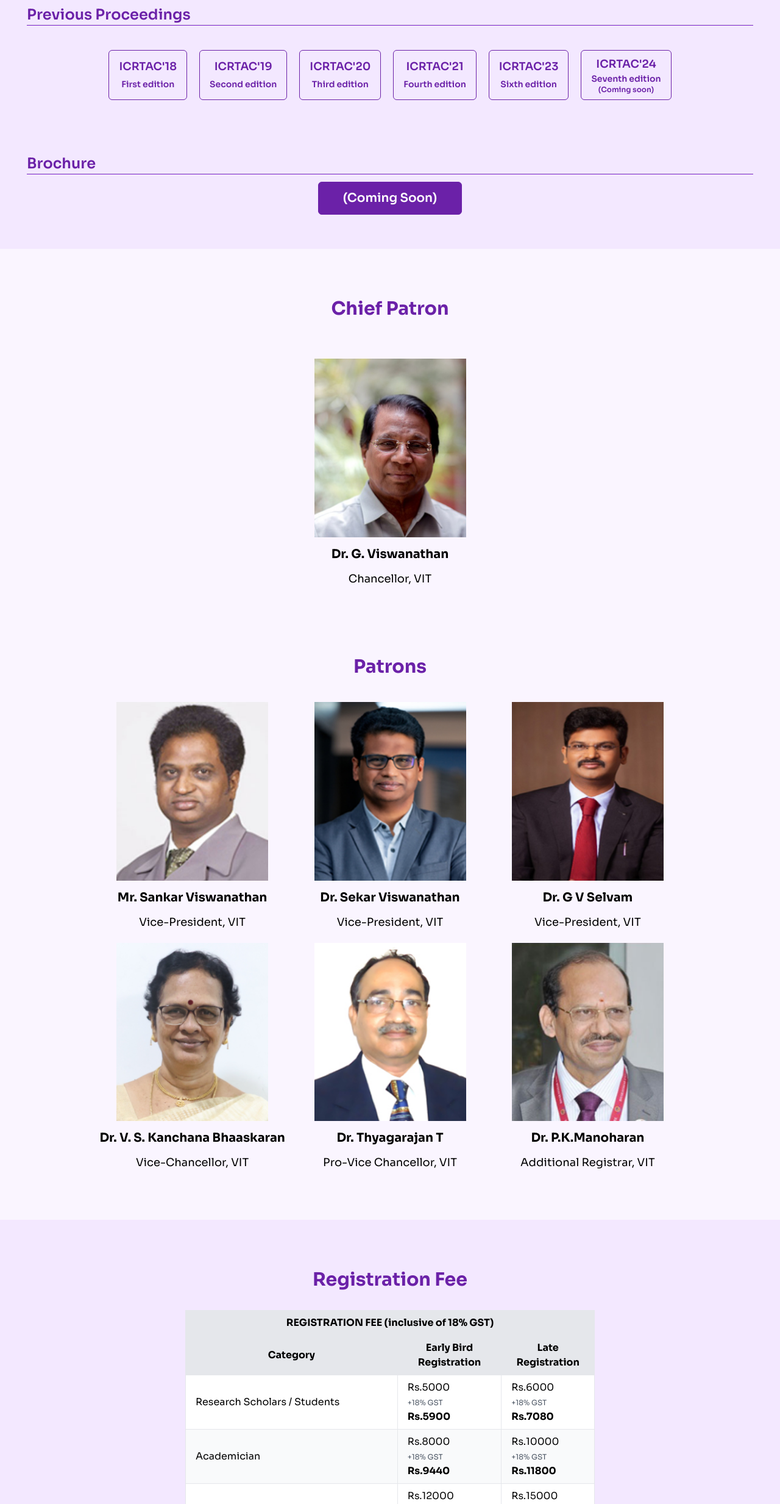
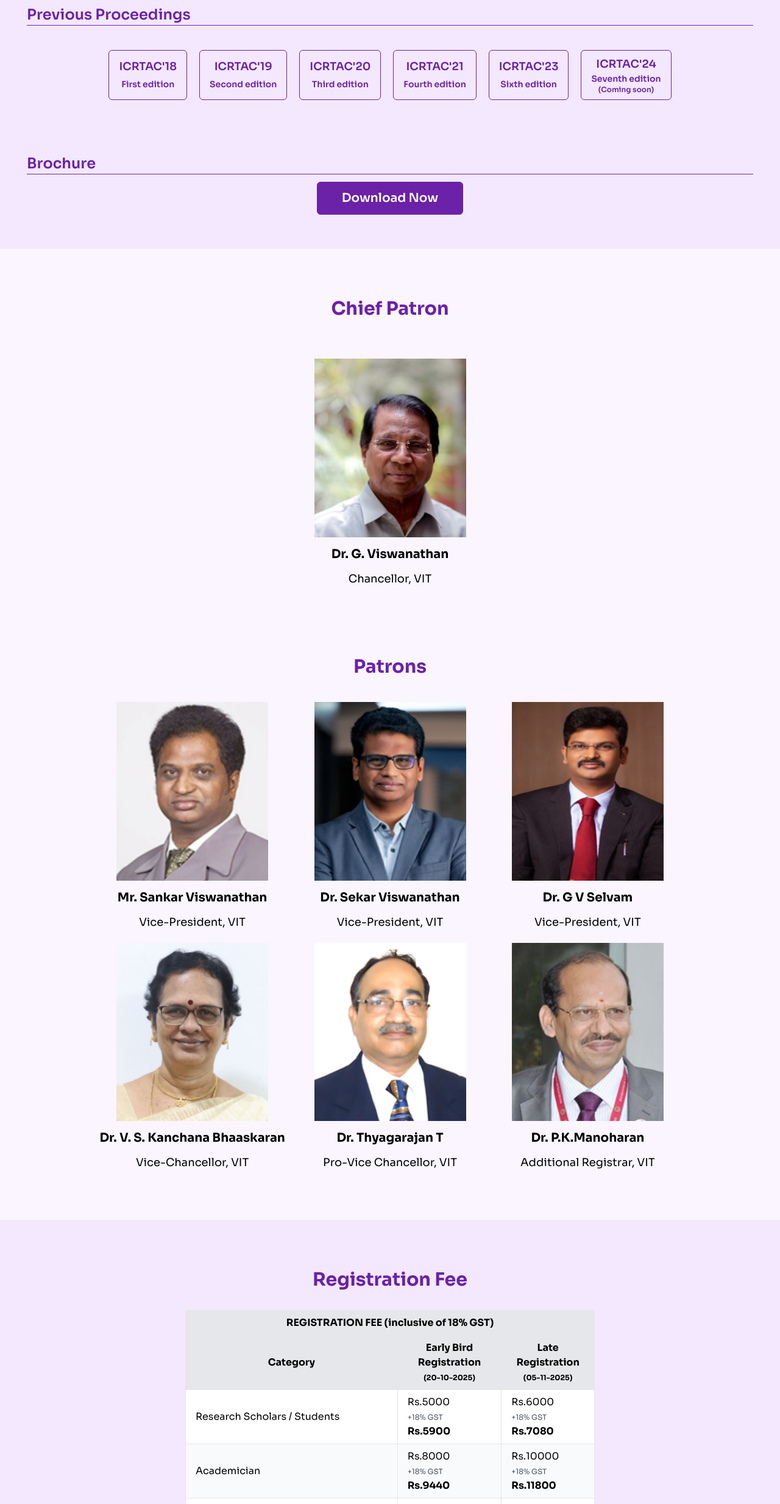
Before and after one commit to aswin-codes/icrtac25, a React (Vite) app: page / in a window 1280 px wide. Shown: the part 3297-5763 px from the top of the page at 61% size. Built offline with nearby package versions, Linux system fonts and the light colour scheme.

Commit message:
feat: added brochure

```diff
--- a/src/components/ICRTAC25/About.jsx
+++ b/src/components/ICRTAC25/About.jsx
@@ -10,8 +10,8 @@ import Logo from "../../assets/Conference-Logo_2025.png";
 const About = () => {
     const handleDownload = () => {
         const link = document.createElement('a');
-        link.href = `./icrtac_brochure.pdf`; // Path to the PDF file
-        link.download = 'icrtac_brochure.pdf'; // Name for the downloaded file
+        link.href = `./icrtac_brochure_2025.pdf`; // Path to the PDF file
+        link.download = 'icrtac_brochure_2025.pdf'; // Name for the downloaded file
         document.body.appendChild(link);
         link.click();
         document.body.removeChild(link);
@@ -194,7 +194,7 @@ const About = () => {
                         <h1 className='text-xl sm:text-2xl font-semibold text-purple-800'>Brochure</h1>
                         <hr className='h-[2px] bg-purple-700' />
                         <div className='flex justify-center'>
-                            <div className='px-10 py-3 text-xl rounded-md my-3 bg-purple-800 border border-purple-800 font-semibold text-white hover:bg-purple-50 hover:text-purple-800 duration-200 transition-all ease-in-out'>(Coming Soon)</div>
+                            <button onClick={() => handleDownload()} className='px-10 py-3 text-xl rounded-md my-3 bg-purple-800 border border-purple-800 font-semibold text-white hover:bg-purple-50 hover:text-purple-800 duration-200 transition-all ease-in-out'>Download Now</button>
                         </div>
                     </div>
                 </div>
--- a/src/components/ICRTAC25/Register.jsx
+++ b/src/components/ICRTAC25/Register.jsx
@@ -29,8 +29,8 @@ const RegistrationFeeTable = () => {
                             </tr>
                             <tr className="bg-gray-200">
                                 <th className="px-4 py-2 border">Category</th>
-                                <th className="px-4 py-2 border">Early Bird Registration</th>
-                                <th className="px-4 py-2 border">Late Registration</th>
+                                <th className="px-4 py-2 border">Early Bird Registration <br/> <span className='text-xs'>(20-10-2025)</span></th>
+                                <th className="px-4 py-2 border">Late Registration <br/> <span className='text-xs'>(05-11-2025)</span></th>
                             </tr>
                         </thead>
                         <tbody>
```
Also changed, not shown: 5 other files (tests, documents, lock files or other folders).
